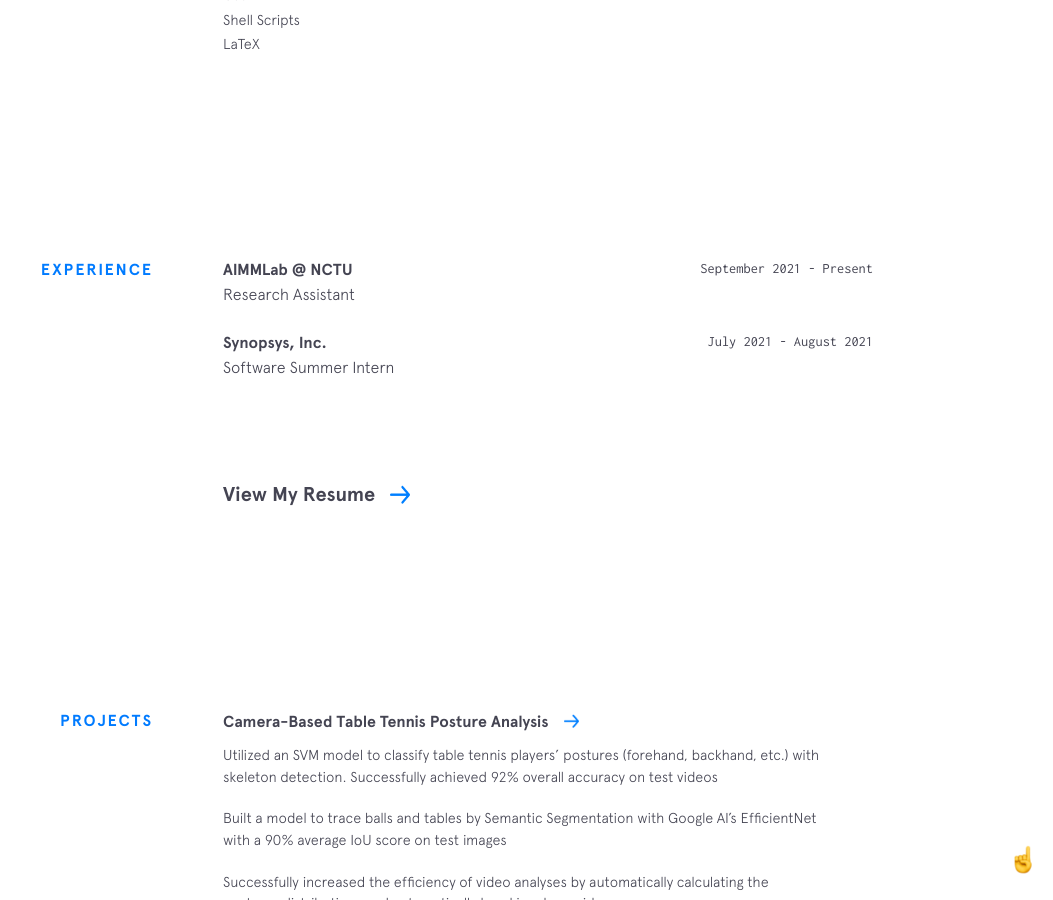
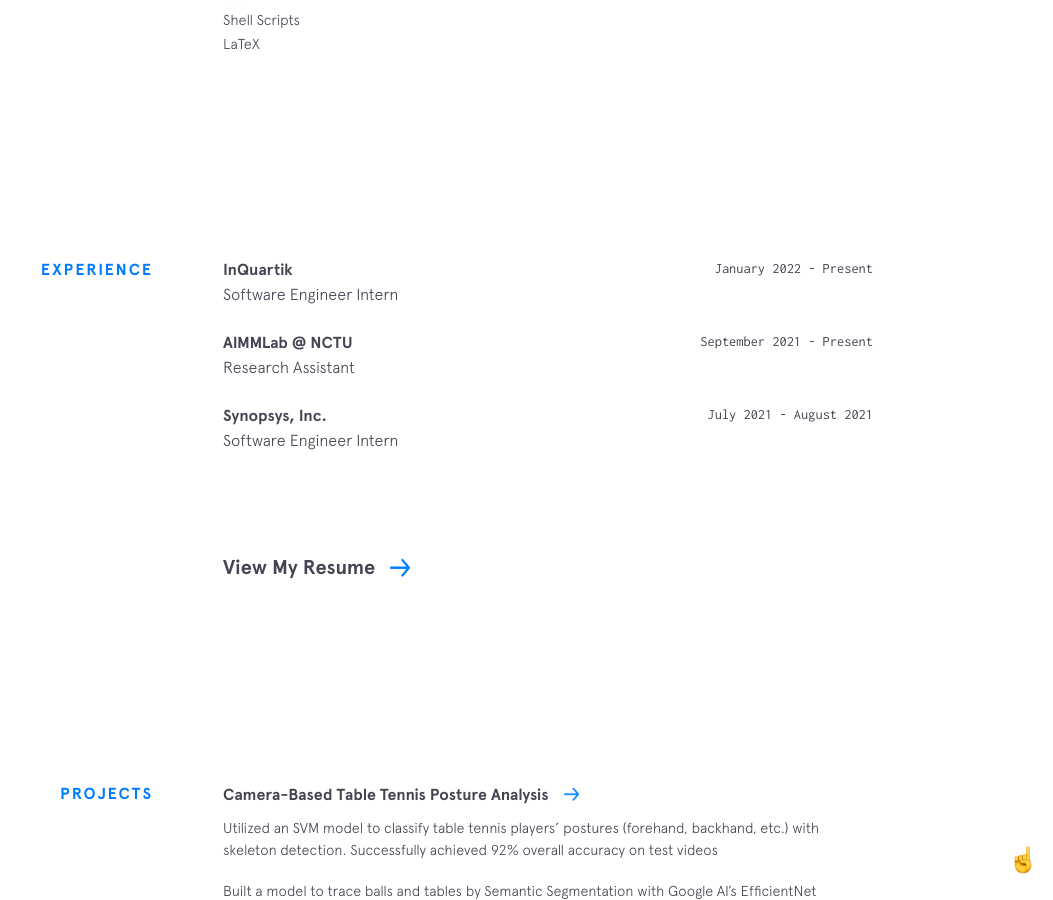
Before and after one commit to wutonytt/portfolio-v1, a Jekyll site: the page built from index.html, in a window 1280 px wide and 900 px high, scrolled down 1686 px. Shown: the whole window, without its empty margins (227-1280 px from the left). Built offline with Jekyll 4.4.1, drawn with Linux system fonts in a browser that asks for light colours; nearby versions of some CDN libraries.

Commit message:
Update experience.yml

```diff
--- a/_data/experience.yml
+++ b/_data/experience.yml
@@ -1,3 +1,8 @@
+- company: InQuartik
+  url: https://www.inquartik.com.tw/
+  time: January 2022 - Present
+  position: Software Engineer Intern
+
 - company: AIMMLab @ NCTU
   url: http://aimmlab.nctu.edu.tw/
   time: September 2021 - Present
@@ -6,4 +11,4 @@
 - company: Synopsys, Inc.
   url: https://www.synopsys.com
   time: July 2021 - August 2021
-  position: Software Summer Intern
+  position: Software Engineer Intern
```
